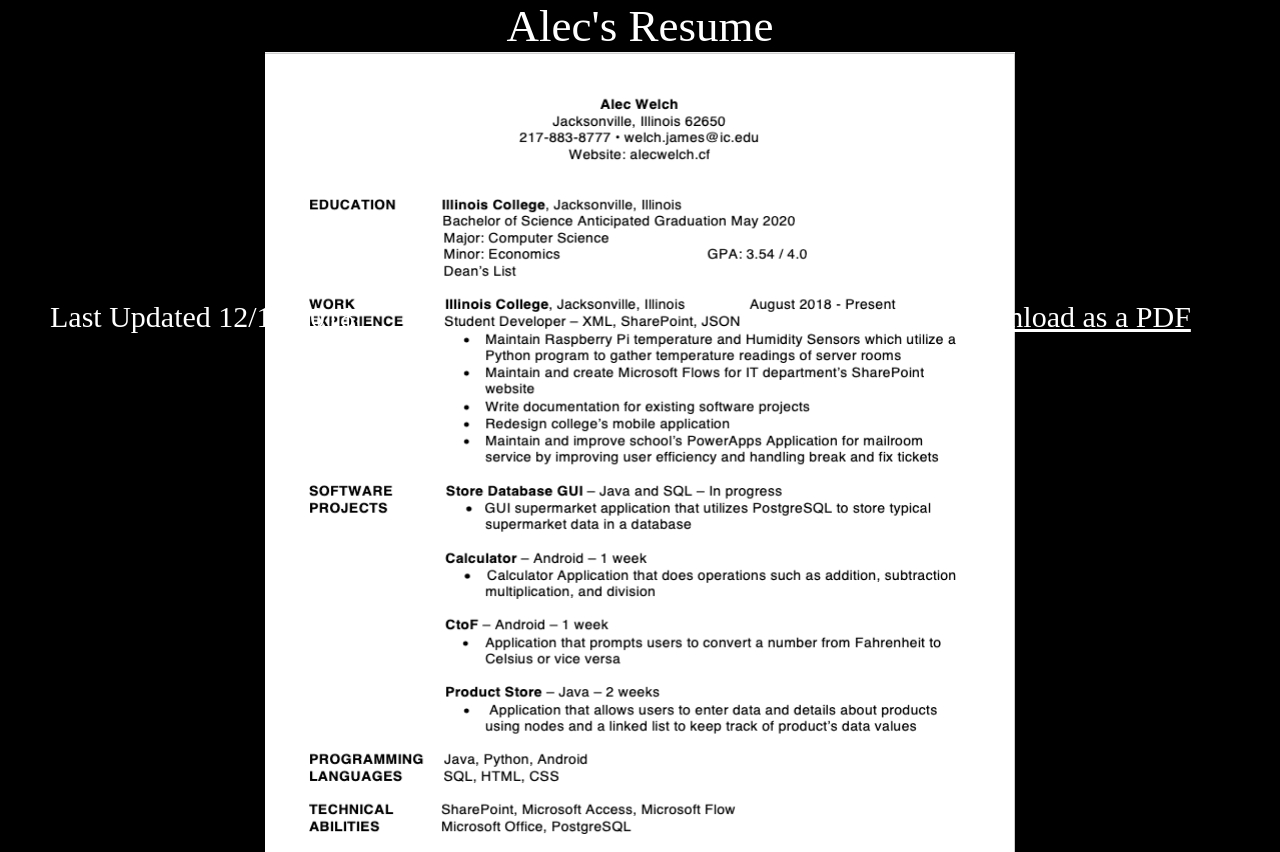
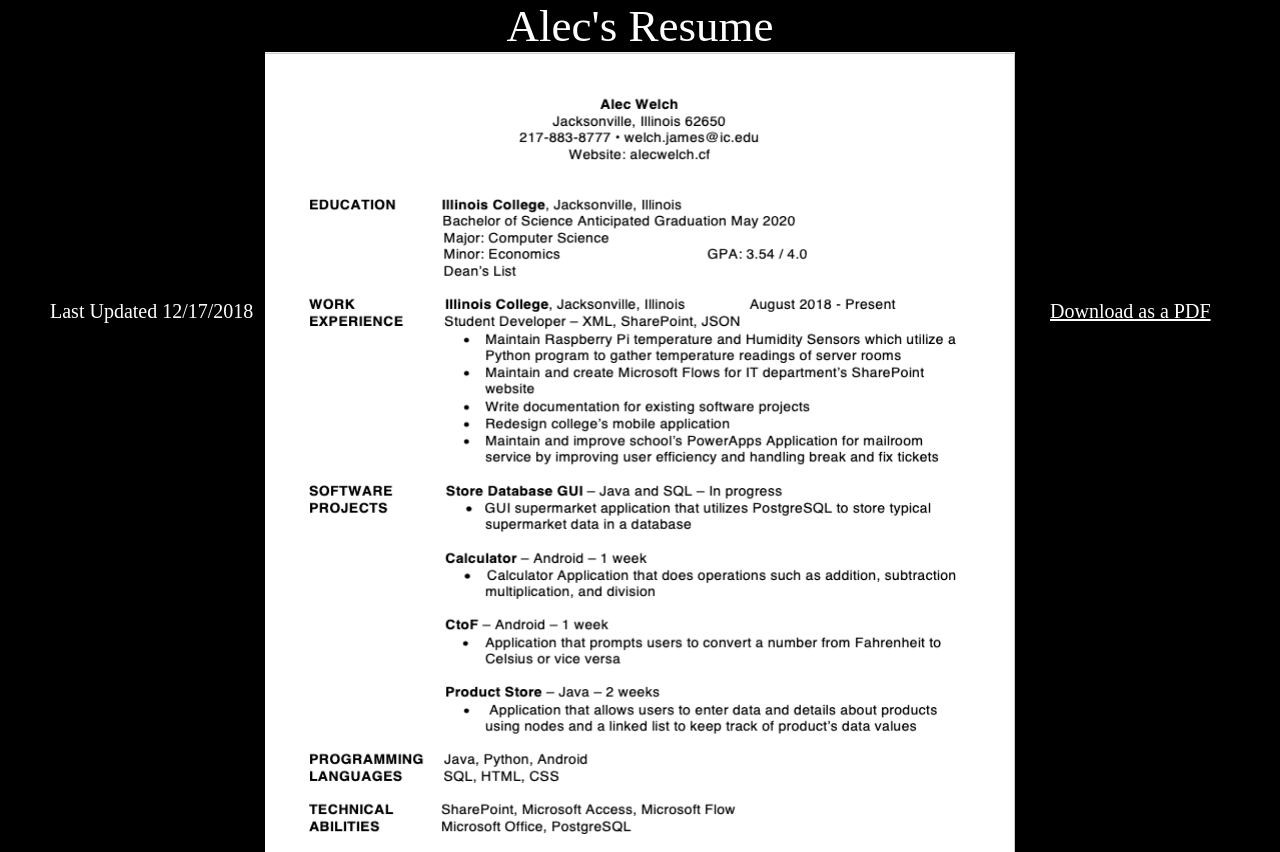
Before and after one commit to welchcode/welchcode.github.io, a plain HTML site: page MyResume.html in a window 1280 px wide. Drawn offline with Linux system fonts and the light colour scheme.

Commit message:
Add files via upload

```diff
--- a/MyResume.html
+++ b/MyResume.html
@@ -67,8 +67,8 @@
     @media only screen and (min-width: 992px) {
         #Download_PDF a{
             text-decoration: underline;
-            top: 300px;
-            left: 850px;
+            top: 900px;
+            left: 450px;
             position: absolute;
             color:white;
             font-family: "Noteworthy";
@@ -79,25 +79,25 @@
             color: white;
             font-family: "Noteworthy";
             font-size: 20px;
-            top: 300px;
-            left: 50px;
+            top: 950px;
+            left: 450px;
         }
     }
     @media only screen and (min-width: 1200px) {
         #Download_PDF a{
             text-decoration: underline;
             top: 300px;
-            left: 950px;
+            left: 1050px;
             position: absolute;
             color:white;
             font-family: "Noteworthy";
-            font-size: 30px;
+            font-size: 20px;
         }
         p1{
             position: absolute;
             color: white;
             font-family: "Noteworthy";
-            font-size: 30px;
+            font-size: 20px;
             top: 300px;
             left: 50px;
         }
```
